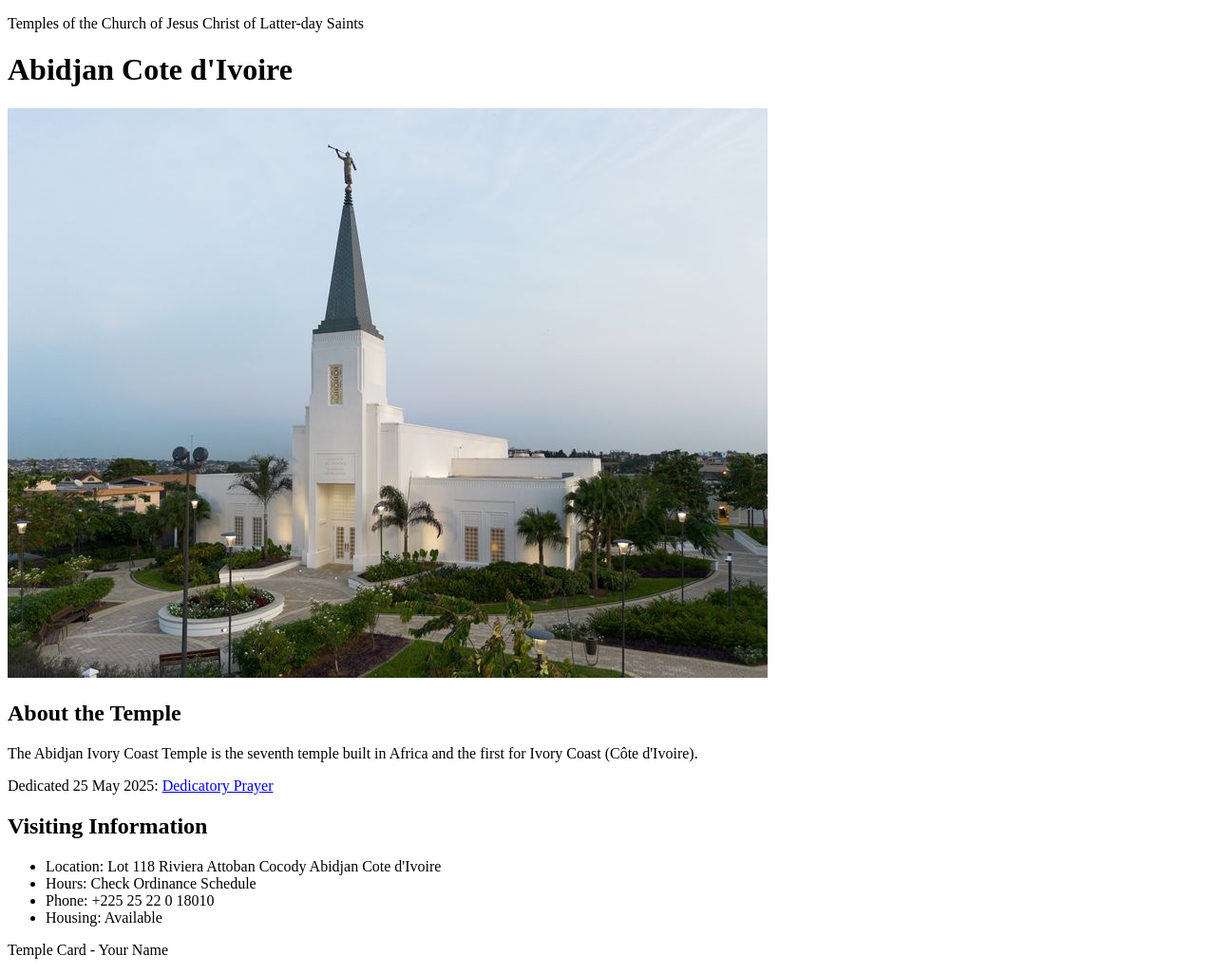
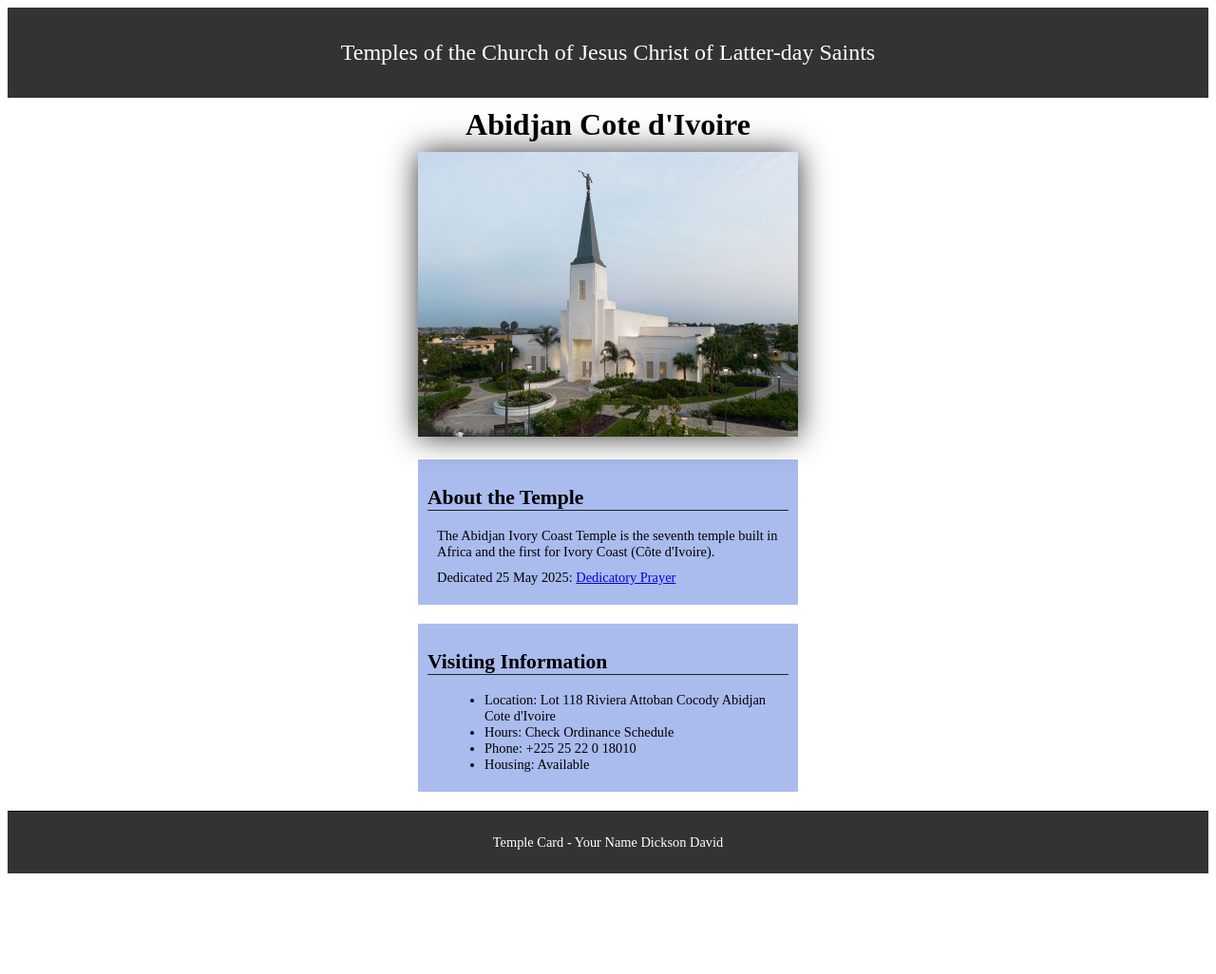
Before and after one commit to QuantumTradeTech/wdd130, a plain HTML site: page week02/temple.html in a window 1280 px wide. Shown: the whole page at 95% size. After the commit the page ends 928 px from the top, so only its background shows below. Drawn offline with Linux system fonts and the light colour scheme.

Commit message:
styles.css

```diff
--- /dev/null
+++ b/week02/styles/temple.css
@@ -0,0 +1,50 @@
+header,
+footer {
+    background-color: #333;
+    color: #fff;
+    padding: 10px;
+    text-align: center;
+    font-size: 1.5rem;
+}
+
+main {
+    width: 400px;
+    margin: 0 auto;
+}
+
+h1 {
+    margin: 10px;
+    text-align: center;
+}
+
+h2 {
+    border-bottom: 1px solid #222;
+}
+
+img {
+    width: 100%;
+    height: auto;
+    box-shadow: 0 0 30px #333;
+}
+
+section {
+    margin: 20px 0;
+    border: 1px solid rgb(0, 0, 0/ 10%);
+    padding: 10px;
+    background-color: #abe;
+    font-size: .9rem;
+}
+
+section p {
+    margin: 10px;
+}
+
+ul {
+    margin: 10px 20px;
+}
+
+footer {
+    font-size: 0.9rem;
+    border-top: 1px solid #000;
+    text-align: center;
+}
--- a/week02/temple.html
+++ b/week02/temple.html
@@ -5,6 +5,7 @@
     <meta charset="UTF-8">
     <meta name="viewport" content="width=device-width, initial-scale=1.0">
     <title>Temple Card - Abidjan Cote d'Ivoire</title>
+    <link rel="stylesheet" href="styles/temple.css">
 </head>
 
 <body>
@@ -18,11 +19,12 @@
         </picture>
         <section>
             <h2>About the Temple</h2>
-            <p>The Abidjan Ivory Coast Temple is the seventh temple built in Africa and the first for Ivory Coast (Côte
+            <p>The Abidjan Ivory Coast Temple is the seventh temple built in Africa and the first
+                for Ivory Coast (Côte
                 d'Ivoire).</p>
             <p>Dedicated 25 May 2025: <a
-                    href="https://www.churchofjesuschrist.org/temples/dedicatory-prayer/abidjan-ivory-coast-temple/2025-05-25?lang=eng"
-                    target="_blank" rel="noopener noreferrer">Dedicatory Prayer</a></p>
+                  href="https://www.churchofjesuschrist.org/temples/dedicatory-prayer/abidjan-ivory-coast-temple/2025-05-25?lang=eng"
+                  target="_blank" rel="noopener noreferrer">Dedicatory Prayer</a></p>
         </section>
         <section>
             <h2>Visiting Information</h2>
@@ -35,7 +37,7 @@
         </section>
     </main>
     <footer>
-        <p>Temple Card - Your Name</p>
+        <p>Temple Card - Your Name Dickson David</p>
     </footer>
 </body>
 
```
Also changed, not shown: images/abuja-nigeria.jpg (added).
